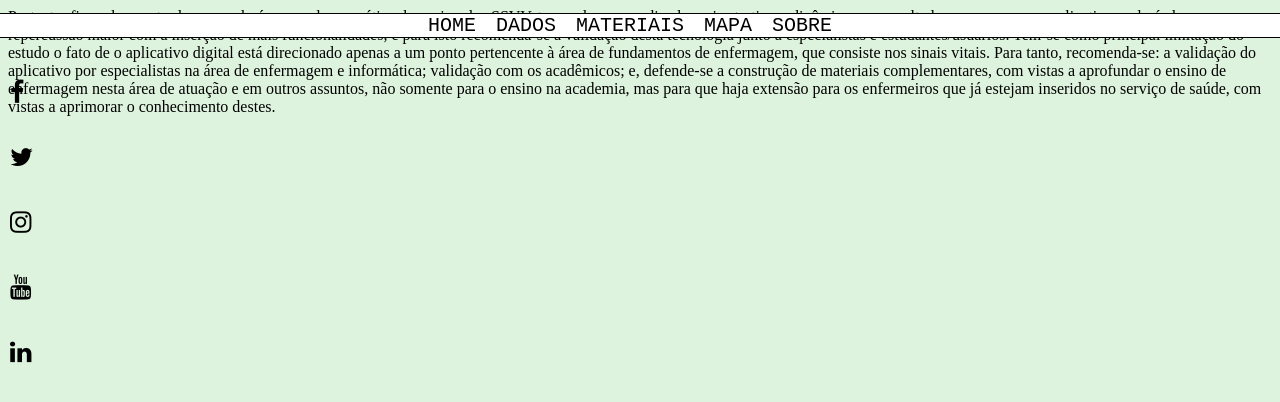
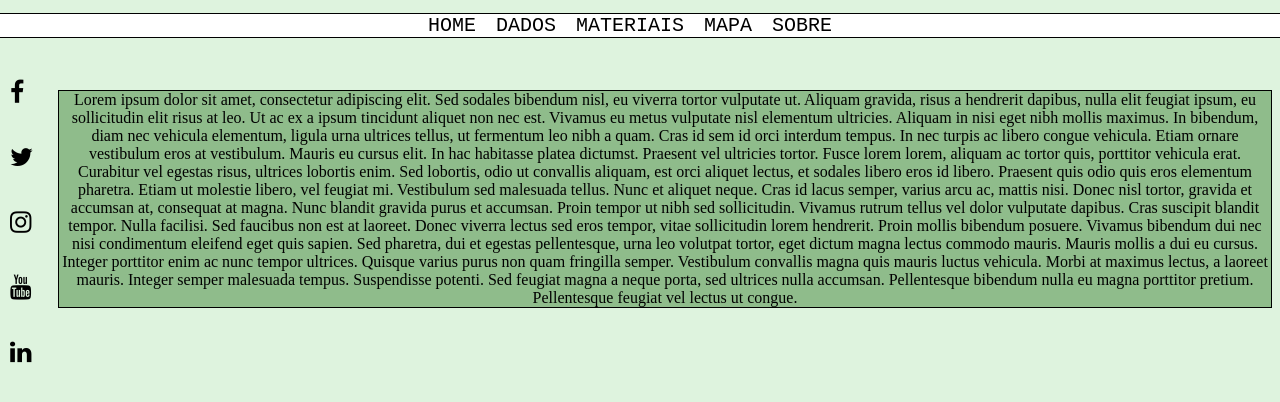
Before and after one commit to vnN9x/Grupo-15---Reciclagem---TCC-2022, a React (Create React App) app in the folder client/: page /dados in a window 1280 px wide. Shown: the top 402 px of the page. Built offline with nearby package versions, Linux system fonts and the light colour scheme.

Commit message:
Front de dados criado

```diff
--- a/client/src/pages/dados/Dados.jsx
+++ b/client/src/pages/dados/Dados.jsx
@@ -1,28 +1,21 @@
 import React from 'react'
 import HomeSideBar from '../../components/homeSidebar/HomeSideBar'
 import TopBar from '../../components/TopBar/TopBar'
+import './dados.css'
 
 export default function () {
   return (
     <>
         <TopBar/>
         <HomeSideBar/>
-        <div>
-            Portanto, ficou demonstrado que poderá ser usado na
-    prática do ensino dos SSVV, tornando o aprendizado mais
-    atrativo e dinâmico e os resultados sugerem que o aplicativo
-    poderá alcançar repercussão maior com a inserção de mais
-    funcionalidades, e para isto recomenda-se a validação desta
-    tecnologia junto a especialistas e estudantes/usuários.
-    Tem-se como principal limitação do estudo o fato de o
-    aplicativo digital está direcionado apenas a um ponto pertencente à área de fundamentos de enfermagem, que consiste nos sinais vitais. Para tanto, recomenda-se: a validação
-    do aplicativo por especialistas na área de enfermagem e
-    informática; validação com os acadêmicos; e, defende-se
-    a construção de materiais complementares, com vistas a
-    aprofundar o ensino de enfermagem nesta área de atuação e em outros assuntos, não somente para o ensino na
-    academia, mas para que haja extensão para os enfermeiros
-    que já estejam inseridos no serviço de saúde, com vistas a
-    aprimorar o conhecimento destes.
+        <div className='dados'>
+        Lorem ipsum dolor sit amet, consectetur adipiscing elit. Sed sodales bibendum nisl, eu viverra tortor vulputate ut. Aliquam gravida, risus a hendrerit dapibus, nulla elit feugiat ipsum, eu sollicitudin elit risus at leo. Ut ac ex a ipsum tincidunt aliquet non nec est. Vivamus eu metus vulputate nisl elementum ultricies. Aliquam in nisi eget nibh mollis maximus. In bibendum, diam nec vehicula elementum, ligula urna ultrices tellus, ut fermentum leo nibh a quam. Cras id sem id orci interdum tempus. In nec turpis ac libero congue vehicula. Etiam ornare vestibulum eros at vestibulum. Mauris eu cursus elit. In hac habitasse platea dictumst. Praesent vel ultricies tortor.
+
+Fusce lorem lorem, aliquam ac tortor quis, porttitor vehicula erat. Curabitur vel egestas risus, ultrices lobortis enim. Sed lobortis, odio ut convallis aliquam, est orci aliquet lectus, et sodales libero eros id libero. Praesent quis odio quis eros elementum pharetra. Etiam ut molestie libero, vel feugiat mi. Vestibulum sed malesuada tellus. Nunc et aliquet neque. Cras id lacus semper, varius arcu ac, mattis nisi. Donec nisl tortor, gravida et accumsan at, consequat at magna. Nunc blandit gravida purus et accumsan. Proin tempor ut nibh sed sollicitudin.
+
+Vivamus rutrum tellus vel dolor vulputate dapibus. Cras suscipit blandit tempor. Nulla facilisi. Sed faucibus non est at laoreet. Donec viverra lectus sed eros tempor, vitae sollicitudin lorem hendrerit. Proin mollis bibendum posuere. Vivamus bibendum dui nec nisi condimentum eleifend eget quis sapien. Sed pharetra, dui et egestas pellentesque, urna leo volutpat tortor, eget dictum magna lectus commodo mauris. Mauris mollis a dui eu cursus. Integer porttitor enim ac nunc tempor ultrices.
+
+Quisque varius purus non quam fringilla semper. Vestibulum convallis magna quis mauris luctus vehicula. Morbi at maximus lectus, a laoreet mauris. Integer semper malesuada tempus. Suspendisse potenti. Sed feugiat magna a neque porta, sed ultrices nulla accumsan. Pellentesque bibendum nulla eu magna porttitor pretium. Pellentesque feugiat vel lectus ut congue.
         </div>
     </>
   )
--- /dev/null
+++ b/client/src/pages/dados/dados.css
@@ -0,0 +1,10 @@
+.dados {
+    display: flex;
+    margin-top: 90px;
+    margin-left: 50px;
+    align-items: center;
+    justify-content: center;
+    text-align: center;
+    background-color: #8FBC8B;
+    border: 1px solid black;
+}
```
